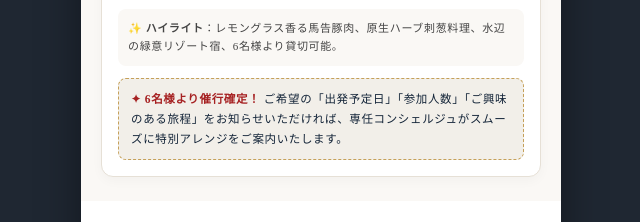
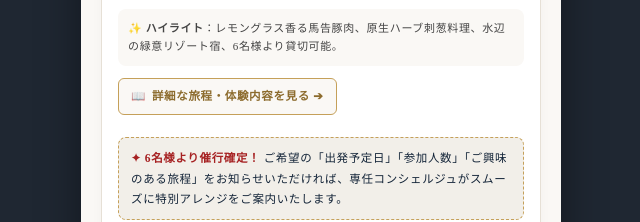
Before and after one commit to envoytraveltaiwan-walker/tokyo-expo, a plain HTML site: page index.html in a window 1280 px wide. Shown: the part 2329-2551 px from the top of the page, without its empty margins (319-959 px from the left). Drawn offline with Linux system fonts and the light colour scheme.

Commit message:
Update index.html

```diff
--- a/index.html
+++ b/index.html
@@ -247,7 +247,6 @@
       background: var(--c-gold);
     }
 
-    /* 章節吉祥物圖標 */
     .mascot-icon {
       width: 40px;
       height: 40px;
@@ -389,6 +388,28 @@
       font-size: 11px;
       color: #444;
       line-height: 1.7;
+    }
+
+    /* 專屬遊程詳情外連按鈕樣式 */
+    .jc-link-btn {
+      display: inline-flex;
+      align-items: center;
+      gap: 6px;
+      background: #FAF8F5;
+      border: 1px solid var(--c-gold);
+      color: var(--c-gold-dark);
+      padding: 7px 12px;
+      border-radius: 6px;
+      font-size: 11.5px;
+      font-weight: 700;
+      text-decoration: none;
+      margin-bottom: 12px;
+      transition: all 0.2s ease;
+    }
+    .jc-link-btn:hover {
+      background: var(--c-navy);
+      color: #FFF;
+      border-color: var(--c-navy);
     }
 
     .charter-action-box {
@@ -731,7 +752,7 @@
       <div class="totem-detail-box" id="totem-detail-content"></div>
     </section>
 
-    <!-- 篇章 03：7大嚴選慢旅 ✕ 客製化私廚體驗（置入吉祥物 03） -->
+    <!-- 篇章 03：7大嚴選慢旅 ✕ 客製化私廚體驗（已加入4大行程專屬連結） -->
     <section class="section-block">
       <div class="sec-header-row">
         <div>
@@ -756,7 +777,7 @@
         </div>
       </div>
 
-      <!-- 行程 0：泰雅里山修復 -->
+      <!-- 行程 0：泰雅里山修復（置入連結） -->
       <div class="journey-card active" id="journey-card-0">
         <div class="jc-badge-row">
           <span class="jc-badge jc-badge-gold" id="j0-b1">1泊2日・平日催行</span>
@@ -770,12 +791,20 @@
         <div class="jc-features" id="j0-feat">
           ✨ <b>ハイライト</b>：レモングラス香る馬告豚肉、原生ハーブ刺葱料理、水辺の緑意リゾート宿、6名様より貸切可能。
         </div>
+
+        <!-- 外部行程獨立連結按鈕 -->
+        <div>
+          <a href="https://envoytraveltaiwan-walker.github.io/healing-trip/" target="_blank" class="jc-link-btn">
+            <span>📖</span> <span class="j-link-label">詳細な旅程・体験内容を見る ➔</span>
+          </a>
+        </div>
+
         <div class="charter-action-box" id="j0-charter">
           <strong>✦ 6名様より催行確定！</strong> ご希望の「出発予定日」「参加人数」「ご興味のある旅程」をお知らせいただければ、専任コンシェルジュがスムーズに特別アレンジをご案内いたします。
         </div>
       </div>
 
-      <!-- 行程 1：白蘭櫻花茶席 -->
+      <!-- 行程 1：白蘭櫻花茶席（置入連結） -->
       <div class="journey-card" id="journey-card-1">
         <div class="jc-badge-row">
           <span class="jc-badge jc-badge-gold" id="j1-b1">1泊2日・2027春限定</span>
@@ -789,12 +818,20 @@
         <div class="jc-features" id="j1-feat">
           🌸 <b>限定予約枠</b>：2027年2月中旬〜3月上旬（昭和桜・富士桜の見頃期）、足腰に優しい平坦コース。
         </div>
+
+        <!-- 外部行程獨立連結按鈕 -->
+        <div>
+          <a href="https://envoytraveltaiwan-walker.github.io/sakura-atayal/" target="_blank" class="jc-link-btn">
+            <span>🌸</span> <span class="j-link-label">詳細な旅程・体験内容を見る ➔</span>
+          </a>
+        </div>
+
         <div class="charter-action-box" id="j1-charter">
           <strong>✦ 6名様より催行確定！</strong> ご希望の「出発予定日」「参加人数」「ご興味のある旅程」をお知らせいただければ、専任コンシェルジュがスムーズに特別アレンジをご案内いたします。
         </div>
       </div>
 
-      <!-- 行程 2：低碳縱谷雙湯 -->
+      <!-- 行程 2：低碳縱谷雙湯（置入連結） -->
       <div class="journey-card" id="journey-card-2">
         <div class="jc-badge-row">
           <span class="jc-badge jc-badge-gold" id="j2-b1">2泊3日・低炭素鉄道旅</span>
@@ -808,12 +845,20 @@
         <div class="jc-features" id="j2-feat">
           🚂 <b>サステナブルツーリズム</b>：地産地消の旬野菜、百年の歴史を誇る名湯、最大20名様限定のゆとり旅。
         </div>
+
+        <!-- 外部行程獨立連結按鈕 -->
+        <div>
+          <a href="https://envoytraveltaiwan-walker.github.io/lowcarbon-valley-3d/" target="_blank" class="jc-link-btn">
+            <span>🚂</span> <span class="j-link-label">詳細な旅程・体験内容を見る ➔</span>
+          </a>
+        </div>
+
         <div class="charter-action-box" id="j2-charter">
           <strong>✦ 6名様より催行確定！</strong> ご希望の「出発予定日」「参加人数」「ご興味のある旅程」をお知らせいただければ、専任コンシェルジュがスムーズに特別アレンジをご案内いたします。
         </div>
       </div>
 
-      <!-- 行程 3：橫跨山海縱貫 -->
+      <!-- 行程 3：橫跨山海縱貫（置入連結） -->
       <div class="journey-card" id="journey-card-3">
         <div class="jc-badge-row">
           <span class="jc-badge jc-badge-gold" id="j3-b1">7泊8日・深層グランドツアー</span>
@@ -827,6 +872,14 @@
         <div class="jc-features" id="j3-feat">
           🌿 <b>極上の手配力</b>：新幹線と専用車のシームレスな接続、伝統石板屋のプライベート夕食、水辺のリゾートホテル滞在。
         </div>
+
+        <!-- 外部行程獨立連結按鈕 -->
+        <div>
+          <a href="https://envoytraveltaiwan-walker.github.io/mountain-sea-8d/" target="_blank" class="jc-link-btn">
+            <span>🌿</span> <span class="j-link-label">詳細な旅程・体験内容を見る ➔</span>
+          </a>
+        </div>
+
         <div class="charter-action-box" id="j3-charter">
           <strong>✦ 6名様より催行確定！</strong> ご希望の「出発予定日」「参加人数」「ご興味のある旅程」をお知らせいただければ、専任コンシェルジュがスムーズに特別アレンジをご案内いたします。
         </div>
@@ -1012,6 +1065,7 @@
         j0Desc: "台北からわずか1.5時間、急峻な登山を伴わない穏やかな里山へ。天然紅檜の巨木林を歩き、幸運のビーズお守り作りや祝祭の餅つきを体験。夜は快適な水辺の宿で天然温泉に浸かり、日々の忙しさを解きほぐします。",
         j0Feat: "✨ <b>ハイライト</b>：レモングラス香る馬告豚肉、原生ハーブ刺葱料理、水辺の緑意リゾート宿、6名様より貸切可能。",
         charterText: "<strong>✦ 6名様より催行確定！</strong> ご希望の「出発予定日」「参加人数」「ご興味のある旅程」をお知らせいただければ、専任コンシェルジュがスムーズに特別アレンジをご案内いたします。",
+        linkLabel: "詳細な旅程・体験内容を見る ➔",
 
         j1B1: "1泊2日・2027春限定", j1B2: "シニア・女性歓迎",
         j1Title: "桜の秘境雨｜桜樹下のタイヤル族マイクロツーリズム 2日間",
@@ -1089,6 +1143,7 @@
         j0Desc: "台北出發僅1.5小時即可抵達。免除翻山越嶺負擔，漫步原始紅檜木林間，親手穿起開運祖靈串珠飾品，體驗木臼現搗迎賓麻糬，晚間下榻靜謐水岸空間，在自然熱泉中洗去日常疲勞。",
         j0Feat: "✨ <b>亮點特色</b>：天然馬告山豬肉、時令原生刺蔥料理、水岸綠意森林旅宿、6人成行獨立包團。",
         charterText: "<strong>✦ 6人成團出發！</strong> 請直接告知我們您「想出發的日期區間」、「參加人數」與「感興趣的行程」，專屬團隊將第一時間為您客製調配成行。",
+        linkLabel: "查看完整詳細遊程介紹 ➔",
 
         j1B1: "2 Days ‧ 2027春季限定", j1B2: "樂活銀髮友善",
         j1Title: "【原鄉櫻花雨】櫻花樹下的泰雅微旅行 2日遊",
@@ -1198,6 +1253,11 @@
         document.getElementById(`j${i}-charter`).innerHTML = dict.charterText;
       }
 
+      // 更新 4 大行程連結按鈕文字
+      document.querySelectorAll('.j-link-label').forEach(el => {
+        el.innerText = dict.linkLabel;
+      });
+
       document.getElementById('j4-img-cap').innerText = dict.j4ImgCap;
 
       document.getElementById('i18n-c4-title').innerText = dict.c4Title;
```
